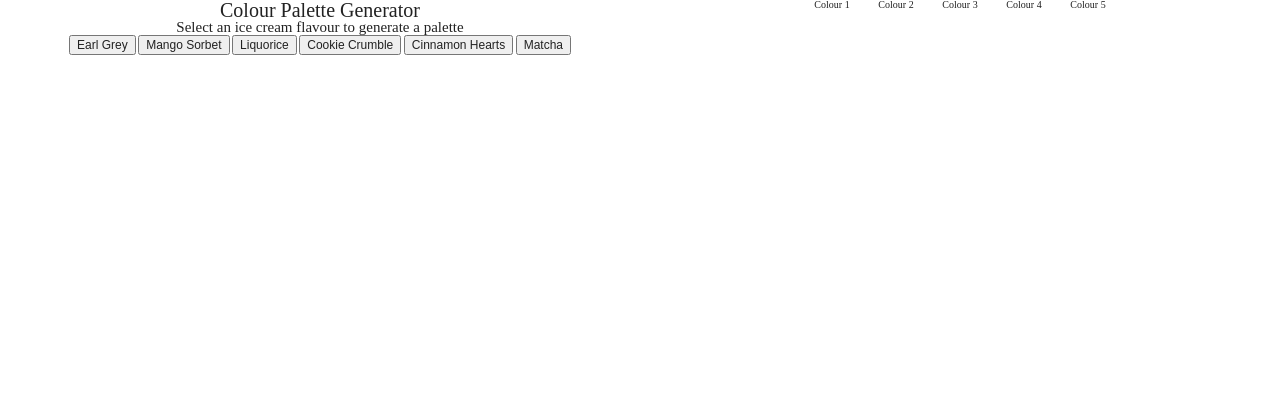
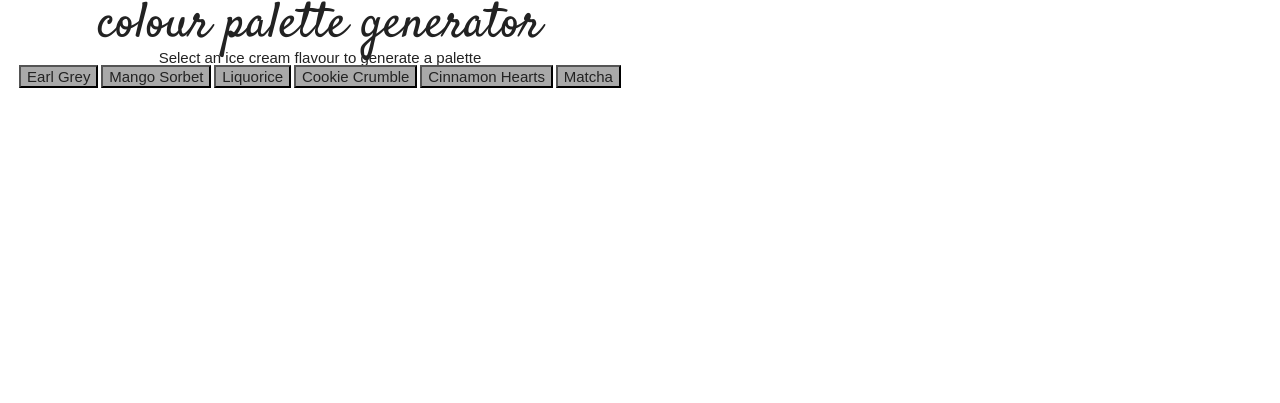
Before and after one commit to zarina-m/paletteGeneratorV2, a plain HTML site: page index.html in a window 1280 px wide. Drawn offline with Linux system fonts and the light colour scheme.

Commit message:
added fonts

```diff
--- a/index.html
+++ b/index.html
@@ -4,6 +4,7 @@
     <meta charset="UTF-8">
     <meta name="viewport" content="width=device-width, initial-scale=1.0">
     <link rel="stylesheet" type="text/css" href="styles.css">
+    <link href="https://fonts.googleapis.com/css2?family=Quicksand&family=Satisfy&display=swap" rel="stylesheet">
     <title>Colour Palette Generator</title>
 </head>
 <body>
@@ -22,11 +23,11 @@
         </section>
         <section class="paletteWrapper">
             <div class="colourPalette">
-                <div class="colour1">Colour 1</div>
-                <div class="colour2">Colour 2</div>
-                <div class="colour3">Colour 3</div>
-                <div class="colour4">Colour 4</div>
-                <div class="colour5">Colour 5</div>
+                <div class="colour1"></div>
+                <div class="colour2"></div>
+                <div class="colour3"></div>
+                <div class="colour4"></div>
+                <div class="colour5"></div>
             </div>
         </section>
     </main>
--- a/styles.css
+++ b/styles.css
@@ -8,6 +8,7 @@ a,abbr,acronym,address,applet,article,aside,audio,b,big,blockquote,body,canvas,c
 
 html {
     font-size: 62.5%;
+    font-family: 'Nunito', sans-serif;
     text-align: center;
 }
 
@@ -17,15 +18,22 @@ main {
 }
 
 h1 {
-    font-size: 2rem;
+    font-size: 5rem;
+    font-family: 'Satisfy', cursive;
+    text-transform: lowercase;
 }
 
 h2 {
     font-size: 1.5rem;
 }
 
+input[type=button] {
+    font-family: 'Nunito', sans-serif;
+}
+
 button {
-    font-size: 1.2rem;
+    font-size: 1.5rem;
+    background-color: darkgray;
 }
 
 .colourPalette {
@@ -34,8 +42,11 @@ button {
     display: grid;
     grid-template-columns: repeat(5, auto [col-start]);
     grid-template-rows: 25VH;
+    height: 100%;
+    align-content: center;
 }
 
 .flavourWrapper, .paletteWrapper {
     width: 50%;
+    height: 75vh;
 }
```
